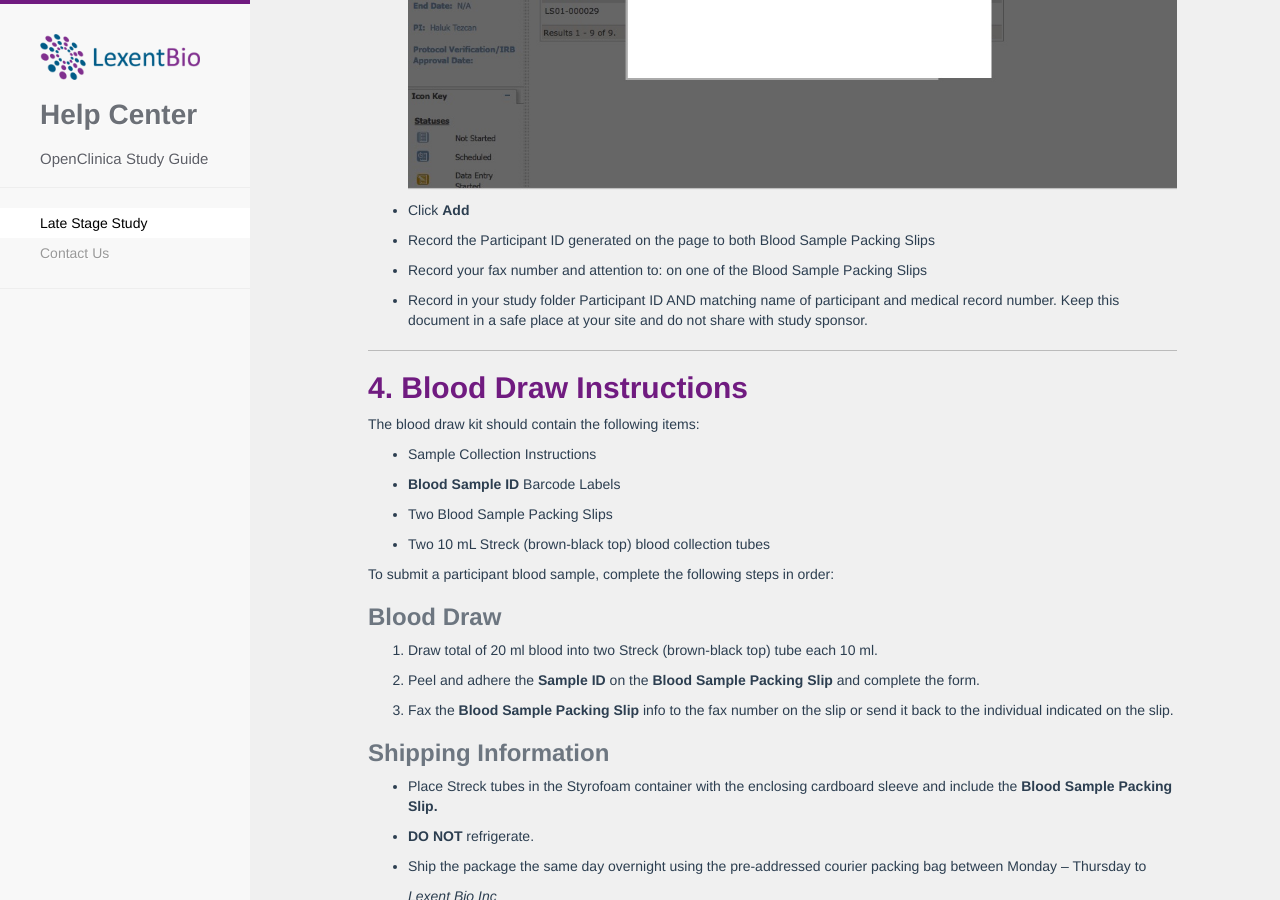
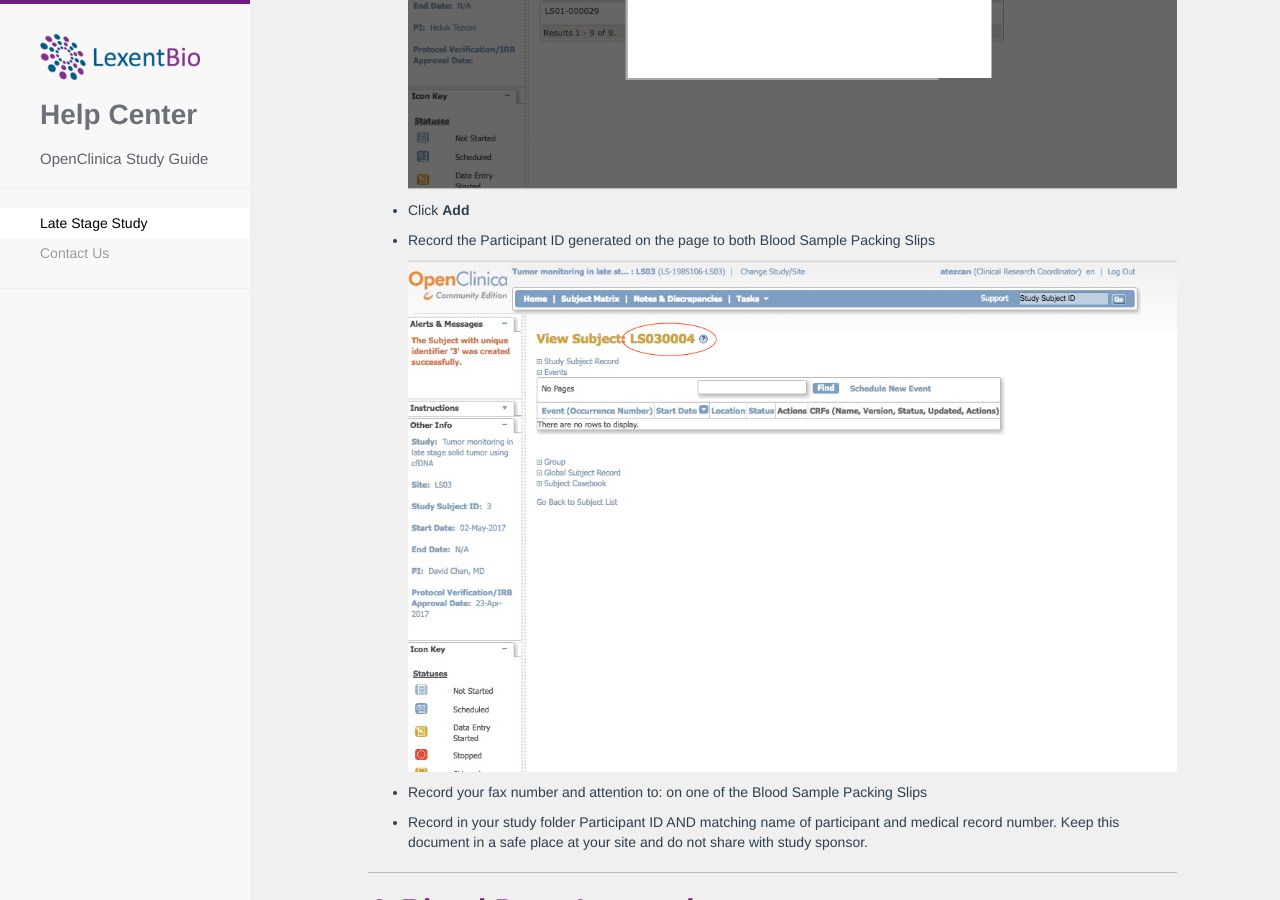
Before and after one commit to lexentbio/openclinica-docs, a Jekyll site: the page built from index.md, in a window 1280 px wide and 900 px high, scrolled down 2311 px. Built offline with Jekyll 4.4.1, drawn with Linux system fonts in a browser that asks for light colours; nearby versions of some CDN libraries.

Commit message:
Updated Enrolling A Participant

```diff
--- a/_late_stage_study_steps/enrolling-a-participant.markdown
+++ b/_late_stage_study_steps/enrolling-a-participant.markdown
@@ -30,6 +30,8 @@ Now, you are ready to enroll the participant and obtain a Participant ID number
 
 * Record the Participant ID generated on the page to both Blood Sample Packing Slips
 
+  ![subject idnumber - 1.jpg](/uploads/subject%20idnumber%20-%201.jpg)
+
 * Record your fax number and attention to: on one of the Blood Sample Packing Slips
 
 * Record in your study folder Participant ID AND matching name of participant and medical record number.  Keep this document in a safe place at your site and do not share with study sponsor.
```
